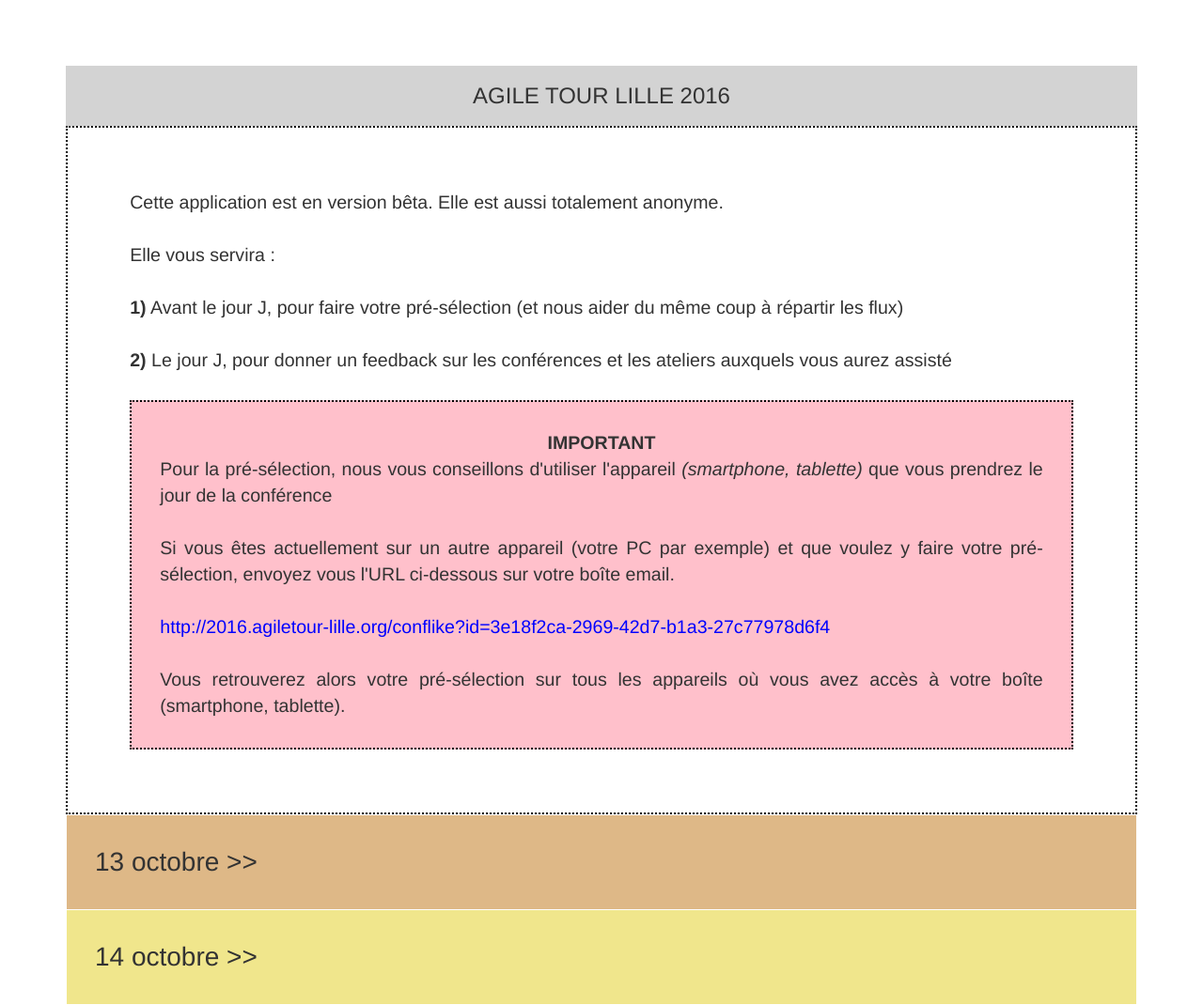
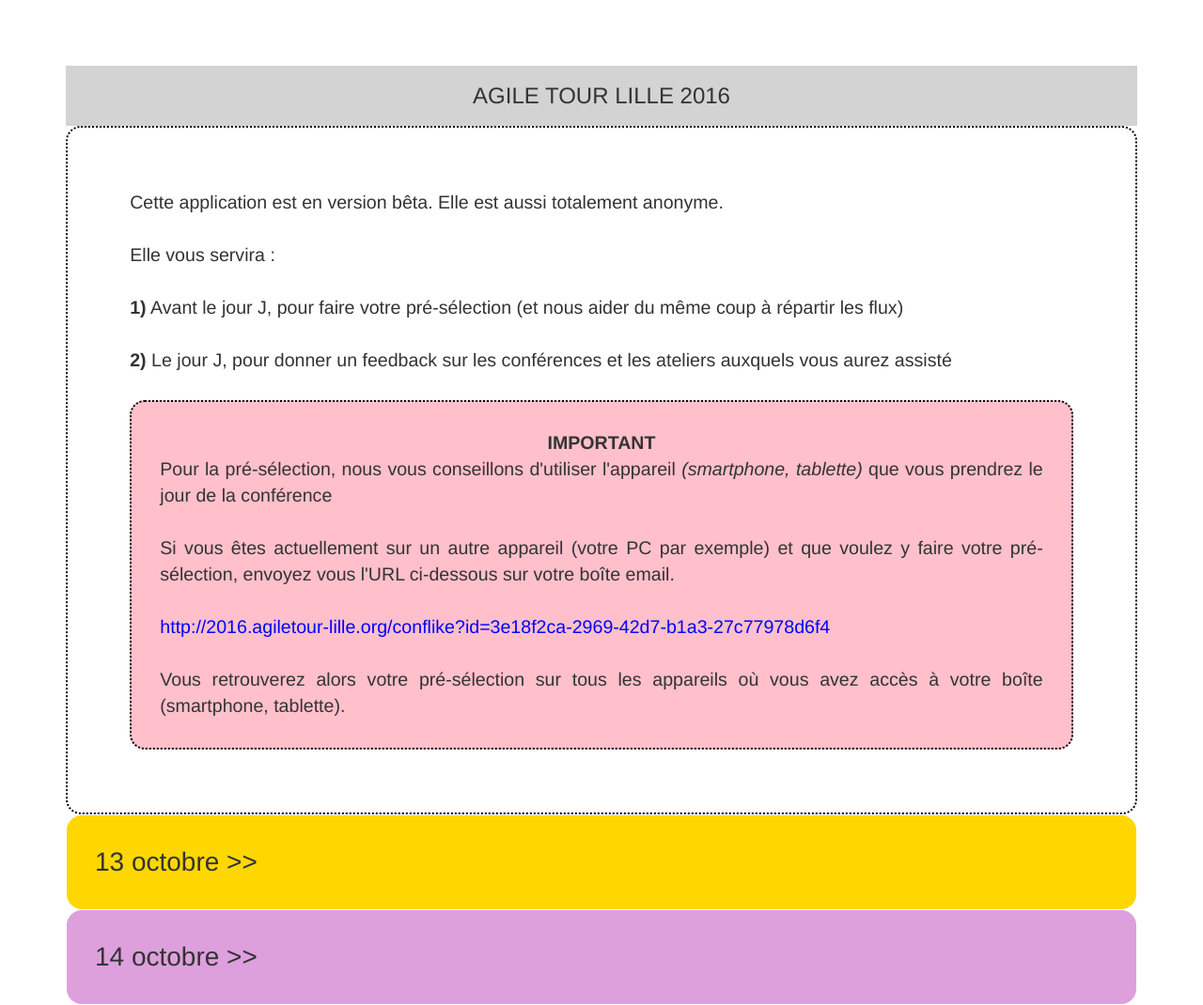
Before and after one commit to jak78/agile-tour-lille-2017, a Jekyll site: the page built from 00-conflike.html, in a window 1280 px wide. Shown: the whole page at 94% size. Built offline with Jekyll 4.4.1, drawn with Linux system fonts in a browser that asks for light colours; nearby versions of some CDN libraries.

Commit message:
change a bit of css

```diff
--- a/00-conflike.html
+++ b/00-conflike.html
@@ -352,7 +352,7 @@
                       <label id="{{ confID }}/checklabel" class="conflike-subject">
                         {% assign nonSelectableSessions = '04 22 42 01 02 15 19 20 33' %}
                         <input type="checkbox" class="conflike-subject-checkbox" {% if nonSelectableSessions contains confID %} style="display:none" {% endif %} id="{{ confID }}/check" onchange="toggleCheckLabelColor('{{ confID }}'); save('{{ confID }}')">
-                        <span id="{{ confID }}/confname">{{ talk.subject }}{{ talk.label }}</span>
+                        <span style="margin-left:10px" id="{{ confID }}/confname">{{ talk.subject }}{{ talk.label }}</span>
                       </label>
 
                       {% if talk.speaker %}
--- a/_sass/_conflike.scss
+++ b/_sass/_conflike.scss
@@ -27,7 +27,8 @@
   padding:3%;
   border-width:2px;
   border-color:black;
-  border-style:dotted
+  border-style:dotted;
+  border-radius: 16px;
 }
 
 .conflike-introduction-content {
@@ -41,10 +42,13 @@
   margin:1px;
   padding:30px;
   text-align:left;
+  border-radius: 16px;
 }
 
 .conflike-day-area {
   display:none;
+  margin-top:5px;
+  margin-bottom:5px;
   border-color:black;
   border-width:0px;
   border-style:dotted;
@@ -54,26 +58,27 @@
   border-bottom-style:solid;
   border-left-width:5px;
   border-left-style:solid;
+  border-radius: 16px;
 }
 
 .odd-day {
-  background:khaki;
+  background:plum;
 }
 
 .odd-day-area {
-  border-left-color:khaki;
-  border-bottom-color:khaki;
-  border-top-color:khaki;
+  border-left-color:plum;
+  border-bottom-color:plum;
+  border-top-color:plum;
 }
 
 .even-day {
-  background:burlywood;
+  background:gold;
 }
 
 .even-day-area {
-  border-left-color:burlywood;
-  border-bottom-color:burlywood;
-  border-top-color:burlywood;
+  border-left-color:gold;
+  border-bottom-color:gold;
+  border-top-color:gold;
 }
 
 .conflike-day-filter {
@@ -82,14 +87,16 @@
   padding:10px;
   background-color:black;
   color:white;
+  border-radius: 16px;
 }
 
 .conflike-day-slot-banner {
   text-align:left;
   font-size:1.5em;
   display:block;
-  padding:10px;
+  padding:5px;
   margin:1px;
+  border-radius: 16px;
 }
 
 .odd-slot {
@@ -101,7 +108,8 @@
 }
 
 .conflike-day-slot {
-  margin:1px;
+  margin-left:5px;
+  margin-top:10px;
   border-color:black;
   border-width:0px;
   border-style:dotted;
@@ -111,6 +119,7 @@
   border-bottom-style:solid;
   border-left-width:5px;
   border-left-style:solid;
+  border-radius: 16px;
 }
 
 .conflike-talk {
@@ -127,6 +136,8 @@
   border-bottom-style:dotted;
   border-bottom-color:black;
   display:block;
+  border-radius:16px;
+  border-radius:16px;
 }
 
 .conflike-day-hour {
@@ -145,14 +156,14 @@
 }
 
 .conflike-room {
-  font-size:1.3em;
+  font-size:1.5em;
   text-align:right;
 }
 
 .conflike-subject {
   font-size:1.5em;
   margin:1px;
-  text-align:left;
+  text-align:center;
   width:100%;
 }
 
@@ -174,13 +185,15 @@
 .conflike-description {
   display:block;
   margin:1px;
+  font-size:1.3em;
 }
 
 .conflike-description-banner {
   text-align:center;
   background-color:lightgrey;
-  padding:10px;
-  font-size:1.3em;
+  padding:5px;
+  font-size:1.4em;
+  border-radius:16px;
 }
 
 .conflike-description-text {
@@ -192,7 +205,7 @@
 }
 
 .conflike-feedback {
-  display:block;
+  display:none;
   margin:1px;
 }
 
@@ -200,7 +213,8 @@
   text-align:center;
   background-color:lightgrey;
   padding:10px;
-  font-size:1.3em;
+  font-size:1.5em;
+  border-radius:16px;
 }
 
 .conflike-feedback-content {
```
